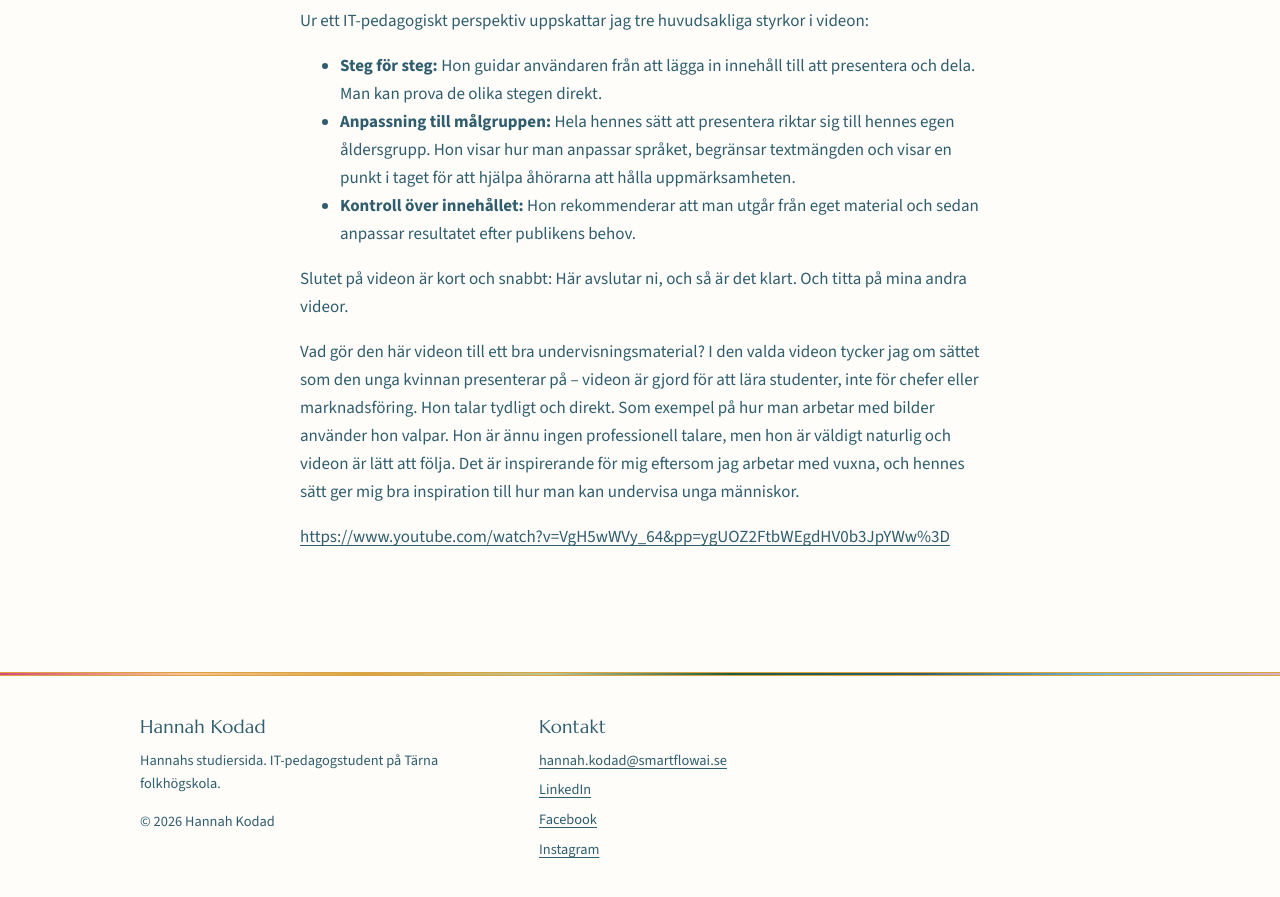
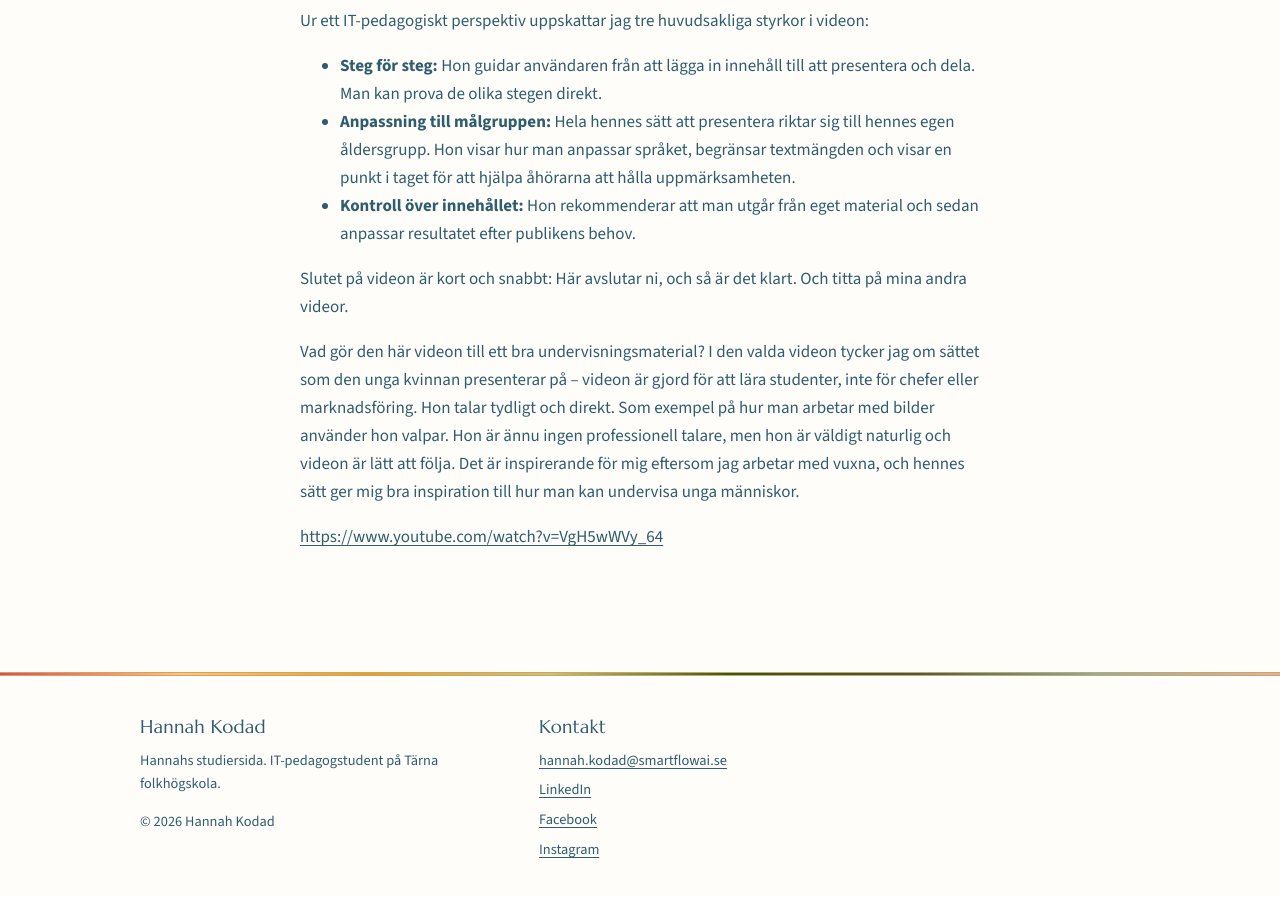
Before and after one commit to HannahKodad/it-pedagogy, a Jekyll site: the page built from _posts/2026-10-23-gamma-tutorial.md, in a window 1280 px wide and 900 px high, scrolled down 603 px. Shown: the top 897 px of the window. Built offline with Jekyll 4.4.1, drawn with Linux system fonts in a browser that asks for light colours; part of the change alters nothing that is shown.

Commit message:
Use the short video link in the Gamma.app task
Co-Authored-By: Claude Opus 5.5 <noreply@anthropic.com>
Claude-Session: https://claude.ai/code/session_01US4uC96mcg9pnYNxCsLiKE

```diff
--- a/_posts/2026-10-23-gamma-tutorial.md
+++ b/_posts/2026-10-23-gamma-tutorial.md
@@ -21,4 +21,4 @@ Slutet på videon är kort och snabbt: Här avslutar ni, och så är det klart.
 
 Vad gör den här videon till ett bra undervisningsmaterial? I den valda videon tycker jag om sättet som den unga kvinnan presenterar på – videon är gjord för att lära studenter, inte för chefer eller marknadsföring. Hon talar tydligt och direkt. Som exempel på hur man arbetar med bilder använder hon valpar. Hon är ännu ingen professionell talare, men hon är väldigt naturlig och videon är lätt att följa. Det är inspirerande för mig eftersom jag arbetar med vuxna, och hennes sätt ger mig bra inspiration till hur man kan undervisa unga människor.
 
-<a href="https://www.youtube.com/watch?v=VgH5wWVy_64&pp=ygUOZ2FtbWEgdHV0b3JpYWw%3D" target="_blank" rel="noopener">https://www.youtube.com/watch?v=VgH5wWVy_64&pp=ygUOZ2FtbWEgdHV0b3JpYWw%3D</a>
+<a href="https://www.youtube.com/watch?v=VgH5wWVy_64" target="_blank" rel="noopener">https://www.youtube.com/watch?v=VgH5wWVy_64</a>
```
